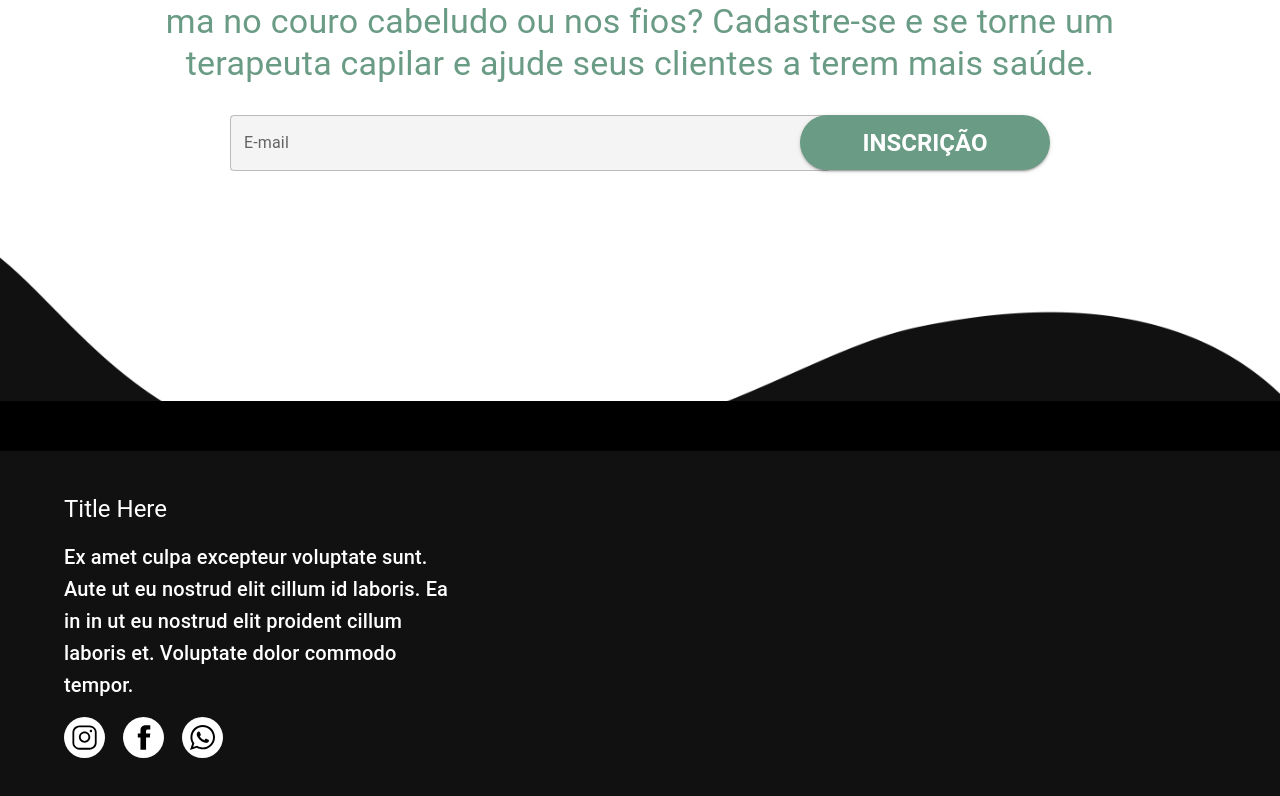
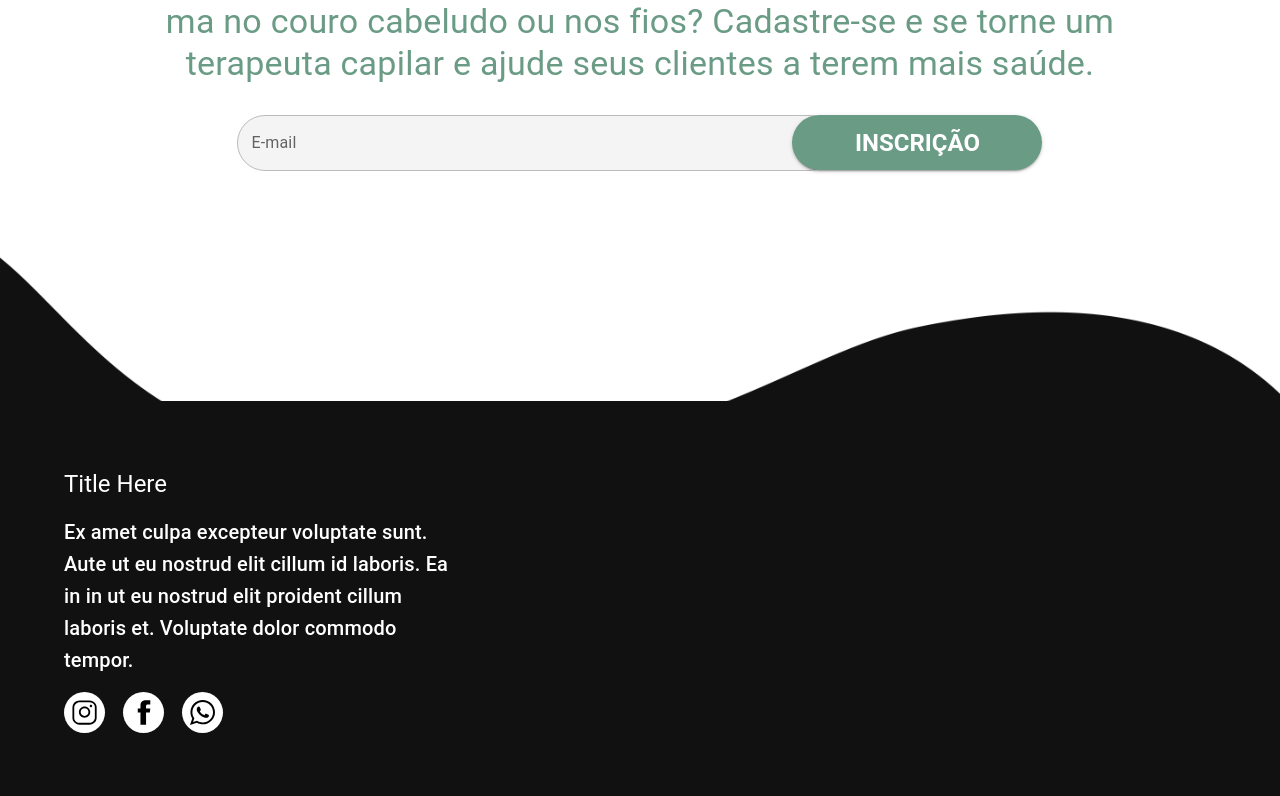
Before and after one commit to braiantmalta/terapia-capilar, a Next.js app: page / in a window 1280 px wide. Shown: the part 4037-4833 px from the top of the page. Built offline with nearby package versions, Linux system fonts and the light colour scheme.

Commit message:
build? initial layout done

```diff
--- a/src/components/home/subsribe/index.tsx
+++ b/src/components/home/subsribe/index.tsx
@@ -11,8 +11,10 @@ import {
   SubscribeBox,
   SubsribeContent,
   TextBox,
+  TextFieldStyled,
 } from './styles';
 import { Form, Formik } from 'formik';
+import { makeStyles } from '@mui/styles';
 
 type SubsribeInput = {
   email?: string;
@@ -20,7 +22,10 @@ type SubsribeInput = {
 
 export const Subscribe = () => {
   const schema = Yup.object().shape({
-    email: Yup.string().email().notRequired().nullable(),
+    email: Yup.string()
+      .email('tipo de email inválido')
+      .notRequired()
+      .nullable(),
   });
 
   const handleSubmit = (values: SubsribeInput) => {
@@ -56,7 +61,7 @@ export const Subscribe = () => {
             {({ errors, handleChange }) => (
               <Form>
                 <InputBox>
-                  <StyledInput
+                  <TextFieldStyled
                     name="email"
                     label="E-mail"
                     type="email"
@@ -64,11 +69,13 @@ export const Subscribe = () => {
                     helperText={errors.email}
                     style={{
                       backgroundColor: '#f4f4f4',
+                      borderRadius: '100px',
                       width: '600px',
                     }}
                   />
                   <ButtonBox>
                     <StyledButton
+                      type="submit"
                       backgroundColor="#6A9B85"
                       color="#ffffff"
                       title="INSCRIÇÃO"
--- a/src/components/home/subsribe/styles.ts
+++ b/src/components/home/subsribe/styles.ts
@@ -1,4 +1,5 @@
 import { styled } from '@mui/system';
+import { StyledInput } from '@components/htmlTags';
 
 export const SubscribeBox = styled('div')({
   display: 'flex',
@@ -11,7 +12,6 @@ export const SubsribeContent = styled('div')({
   flexDirection: 'column',
   position: 'relative',
   bottom: '-474px',
-  // left: '50px',
 });
 
 export const InputBox = styled('div')({
@@ -19,10 +19,16 @@ export const InputBox = styled('div')({
   flexDirection: 'row',
 });
 
+export const TextFieldStyled = styled(StyledInput)({
+  fieldset: {
+    borderRadius: '50px',
+  },
+});
+
 export const TextBox = styled('div')({
   margin: '41px 0px 30px',
 });
 
 export const ButtonBox = styled('div')({
-  marginLeft: '-30px',
+  marginLeft: '-45px',
 });
--- a/src/components/htmlTags/button/index.tsx
+++ b/src/components/htmlTags/button/index.tsx
@@ -10,6 +10,7 @@ type StyledButtonProps = {
   children?: ReactNode;
   sx?: CSSProperties;
   height?: string;
+  type?: 'button' | 'reset' | 'submit' | undefined;
 };
 
 export const StyledButton = ({
@@ -19,6 +20,7 @@ export const StyledButton = ({
   children,
   sx,
   height,
+  type,
 }: StyledButtonProps) => {
   const isTabletVersion = useMediaQuery(
     theme.breakpoints.down('md'),
@@ -26,7 +28,7 @@ export const StyledButton = ({
 
   return (
     <Button
-      type="button"
+      type={type}
       variant="contained"
       size="large"
       style={{
--- a/src/components/htmlTags/input/index.tsx
+++ b/src/components/htmlTags/input/index.tsx
@@ -61,6 +61,7 @@ type StyledInputProps = {
         HTMLTextAreaElement | HTMLInputElement
       >
     | undefined;
+  className?: any;
 };
 
 export const StyledInput = ({
@@ -87,6 +88,7 @@ export const StyledInput = ({
   helperText,
   InputProps,
   children,
+  className,
 }: StyledInputProps) => {
   return (
     <TextField
@@ -113,6 +115,7 @@ export const StyledInput = ({
       onBlur={onBlur}
       helperText={helperText}
       InputProps={InputProps}
+      className={className}
     >
       {children}
     </TextField>
--- a/src/components/layout/footer/styles.ts
+++ b/src/components/layout/footer/styles.ts
@@ -16,8 +16,6 @@ export const FooterContent = styled('div')({
   flexDirection: 'column',
   backgroundColor: '#111111',
   width: '100%',
-  borderTop: '50px solid black',
-  // borderRadius: '50% 100%',
   height: '400px',
 });
 
```
